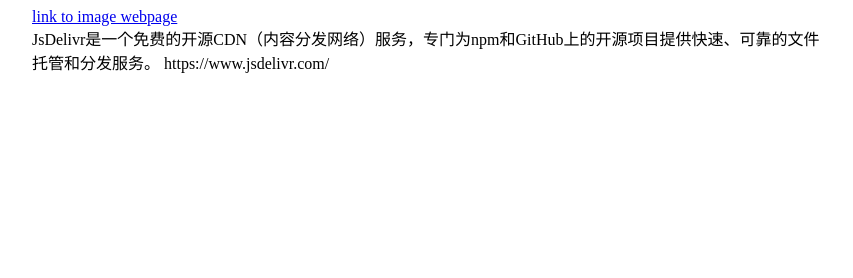
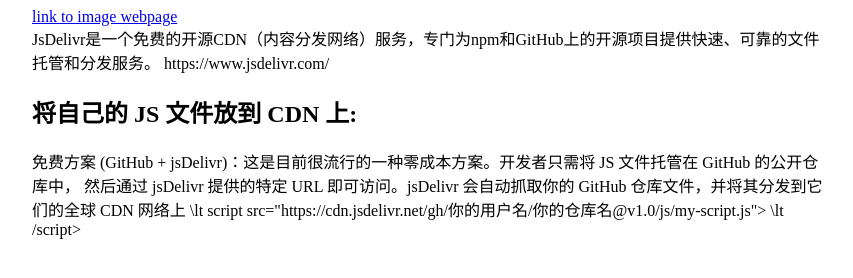
Before and after one commit to jcz8888/jcz8888.github.io, a plain HTML site: page index.html in a window 1280 px wide. Shown: the whole page, without its empty margins (208-1061 px from the left). Drawn offline with Linux system fonts and the light colour scheme.

Commit message:
Update index.html

```diff
--- a/index.html
+++ b/index.html
@@ -5,4 +5,13 @@ JsDelivr是一个免费的开源CDN（内容分发网络）服务，专门为npm
 https://www.jsdelivr.com/
 
   </div>
+  <div>
+    <h2>将自己的 JS 文件放到 CDN 上:</h2>
+    <p>
+      免费方案 (GitHub + jsDelivr)：这是目前很流行的一种零成本方案。开发者只需将 JS 文件托管在 GitHub 的公开仓库中，
+      然后通过 jsDelivr 提供的特定 URL 即可访问。jsDelivr 会自动抓取你的 GitHub 仓库文件，并将其分发到它们的全球 CDN 网络上
+      <!-- URL 格式：https://cdn.jsdelivr.net/gh/[用户名]/[仓库名]@[版本号]/[文件路径] -->
+       \lt script src="https://cdn.jsdelivr.net/gh/你的用户名/你的仓库名@v1.0/js/my-script.js"> \lt /script>
+    </p>
+  </div>
 </div>
```
